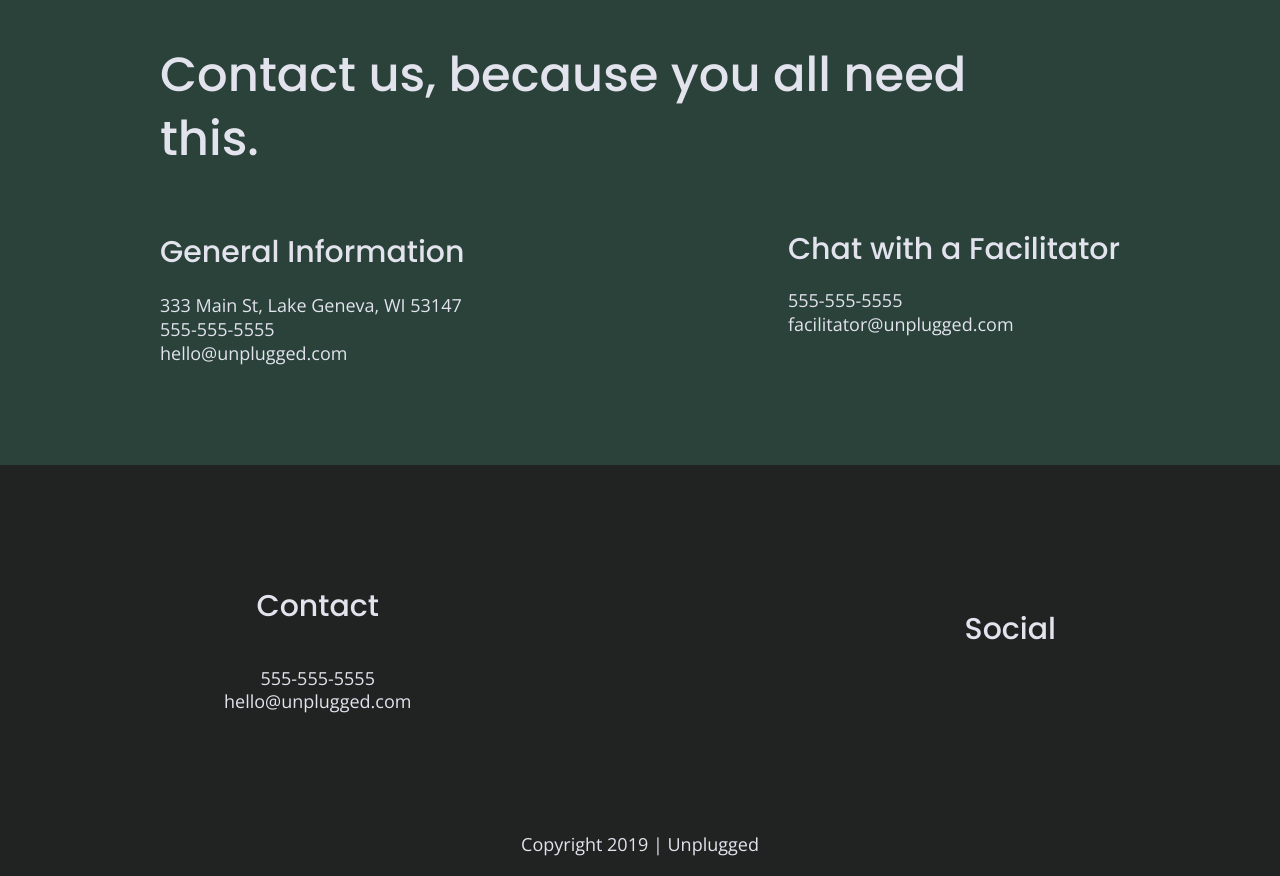
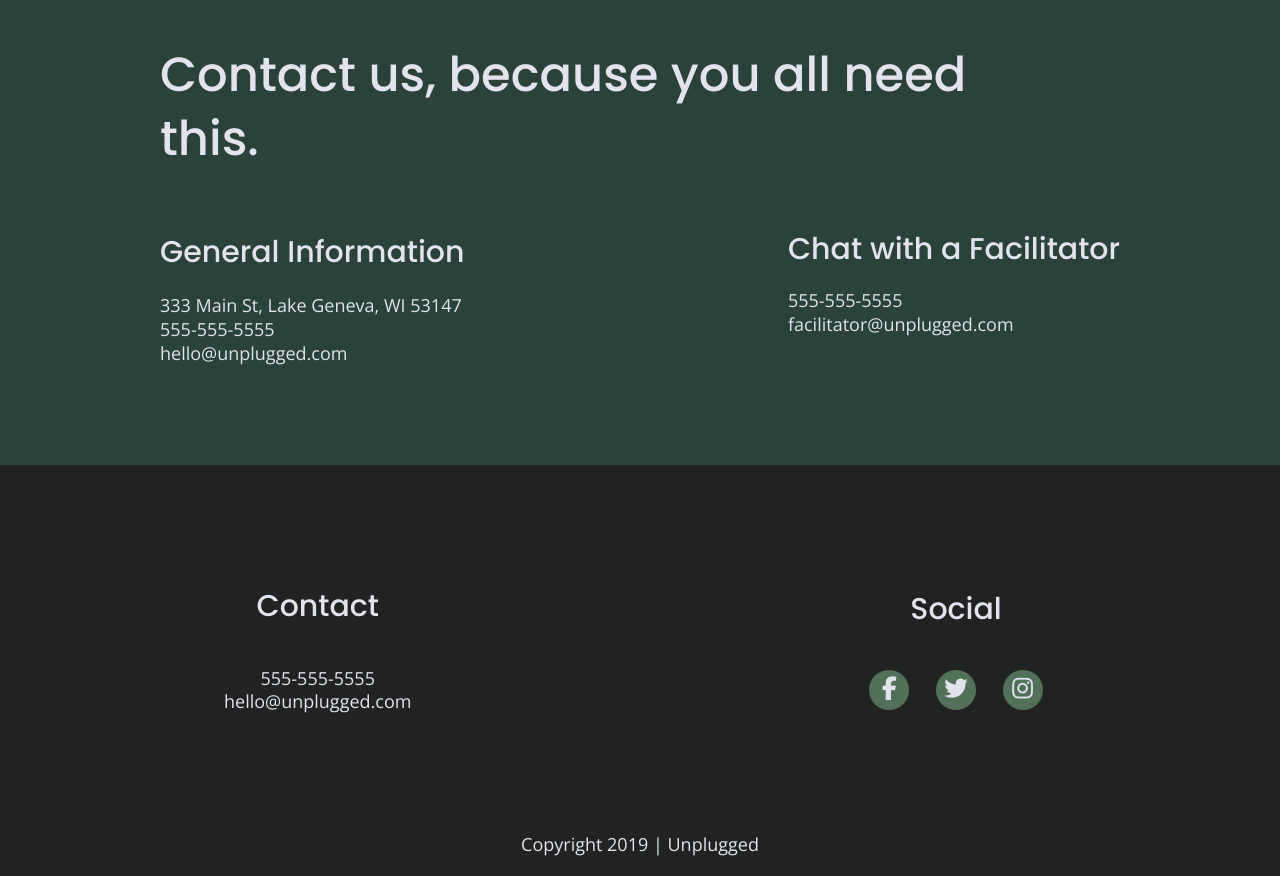
Before and after one commit to yaywonah/unplugged-retreat, a website: page About/index.html in a window 1280 px wide. Shown: the part 1253-2129 px from the top of the page. Drawn offline with nearby package versions, Linux system fonts and the light colour scheme.

Commit message:
Added Rest of Icon Fonts

```diff
--- a/About/index.html
+++ b/About/index.html
@@ -18,6 +18,7 @@
 
   <link rel="stylesheet" href="../css/normalize.css">
   <link rel="stylesheet" href="../css/main.css">
+  <script src="https://kit.fontawesome.com/339342f7ca.js" crossorigin="anonymous"></script>
   <link href="https://fonts.googleapis.com/css?family=Open+Sans:400,700|Poppins:500,700" rel="stylesheet">
 
   <meta name="theme-color" content="#fafafa">
@@ -117,13 +118,13 @@
           <h4>Social</h4>
           <div class="social-icons">
               <p>
-                <a href="https://www.facebook.com/yoursite" target="_blank"></a>
+                <a href="https://www.facebook.com/yoursite" target="_blank"><i class="fa-brands fa-facebook-f"></i></a>
               </p>
               <p>
-                <a href="https://www.twitter.com/yoursite" target="_blank"></a>
+                <a href="https://www.twitter.com/yoursite" target="_blank"><i class="fa-brands fa-twitter"></i></a>
               </p>
               <p>
-                <a href="https://www.instagram.com/yoursite" target="_blank"></a>
+                <a href="https://www.instagram.com/yoursite" target="_blank"><i class="fa-brands fa-instagram"></i></a>
               </p>
           </div>
         </div>
--- a/css/main.css
+++ b/css/main.css
@@ -255,12 +255,21 @@ footer .social-icons {
   display: flex;
   justify-content: space-around;
   align-items: center;
+  width: 200px;
 }
 
 footer .social-icons p {
+  background-color: #527158;
+  border-radius: 50%;
+  width: 40px;
+  height: 40px;
   display: flex;
   justify-content: center;
   align-items: center;
+}
+
+footer .social-icons p i {
+  font-size: 1.3125em;
 }
 
 footer .copyright {
```
Also changed, not shown: faq/index.html (+4 -3 lines), index.html (+3 -3 lines), 1 other file.
